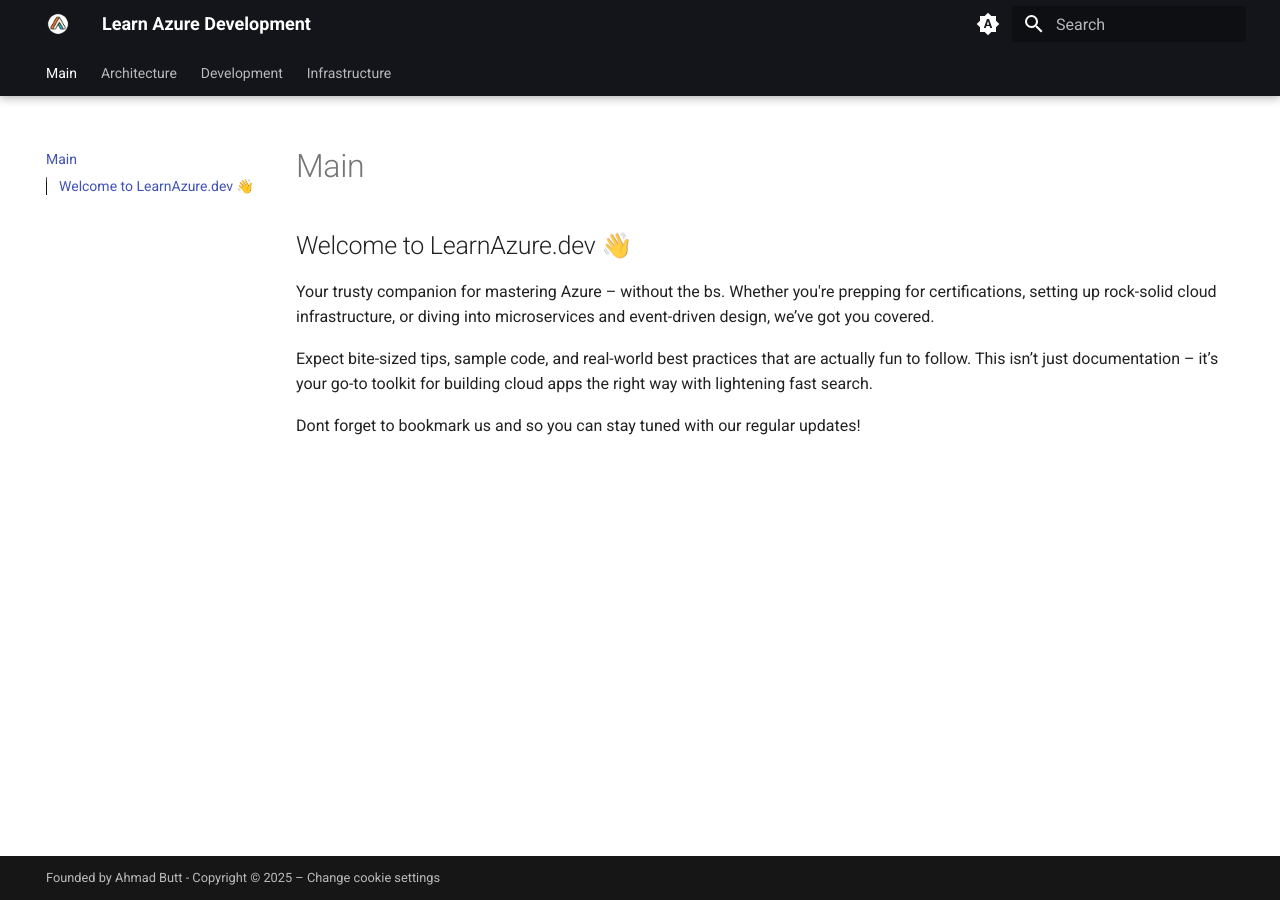
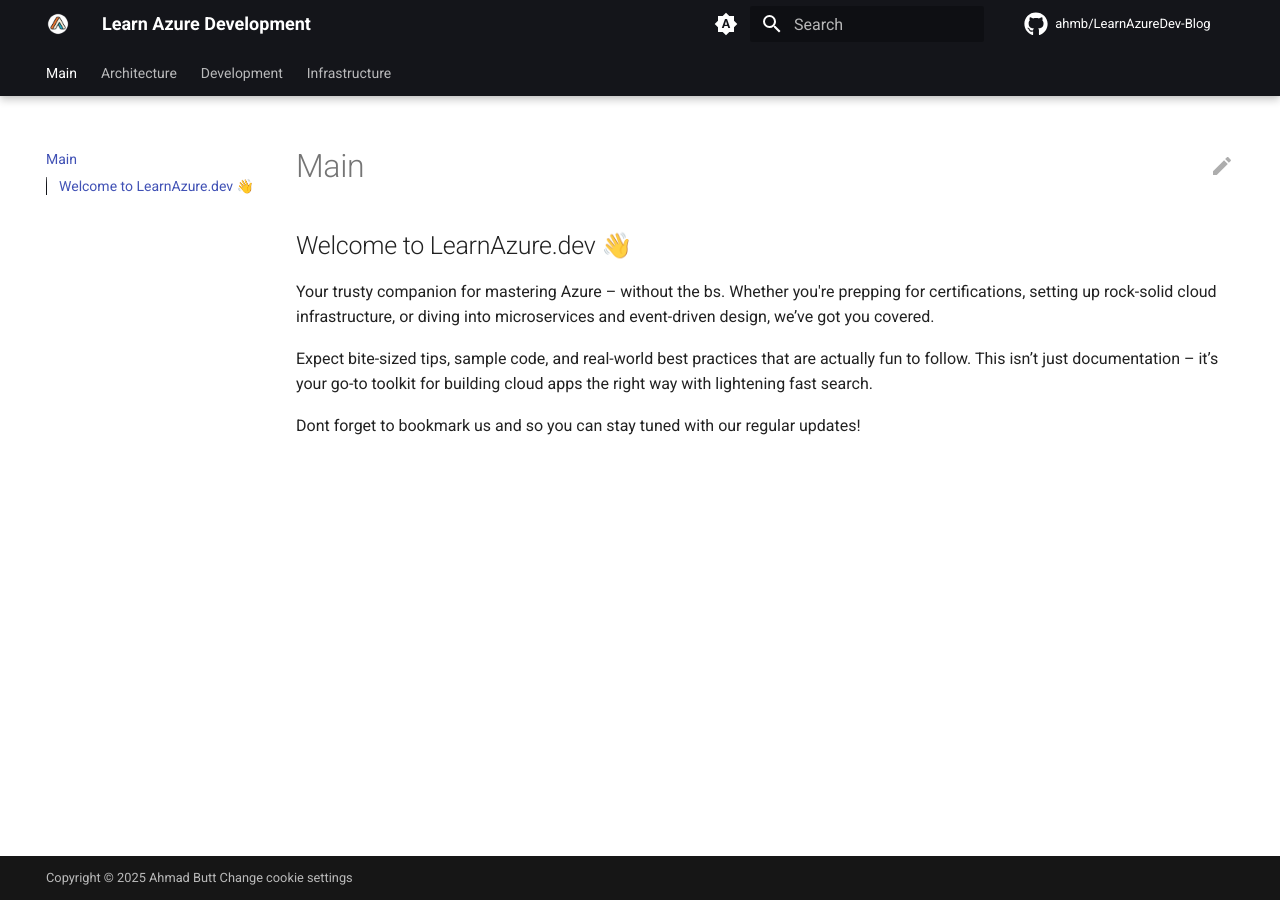
Before and after one commit to ahmb/LearnAzureDev-Blog, an MkDocs documentation site: the page built from docs/index.md, in a window 1280 px wide. Built offline with MkDocs 1.6.1 and Material for MkDocs 9.7.7, drawn with Linux system fonts in a browser that asks for light colours; plug-ins that fetch from the network failed and are left out; comment, search, counter and statistics services are not loaded.

```diff
--- a/docs/index.md
+++ b/docs/index.md
@@ -1,7 +1,6 @@
 ---
 hide:
   - path
-  -
 ---
 
 # Main
--- a/mkdocs.yml
+++ b/mkdocs.yml
@@ -1,6 +1,13 @@
 site_name: Learn Azure Development
 site_url: https://learnazure.dev
+repo_url: https://github.com/ahmb/LearnAzureDev-Blog
+repo_name: ahmb/LearnAzureDev-Blog
+edit_uri: edit/main/docs/
 theme:
+  icon:
+    repo: fontawesome/brands/github
+    edit: material/pencil
+    view: material/eye
   features:
     - navigation.instant
     - navigation.instant.progress
@@ -17,7 +24,7 @@ theme:
     - search.suggest
     - search.highlight
     - search.share
-
+    - content.action.edit
   logo: assets/images/AzureDeveloperLogo.png
   favicon: assets/images/favicon_io/favicon.ico
   name: material
@@ -63,8 +70,15 @@ extra:
       - reject
   generator: false
 copyright: >
-  Founded by Ahmad Butt - Copyright &copy; 2025 –
+  Copyright &copy; 2025 Ahmad Butt
   <a href="#__consent">Change cookie settings</a>
 plugins:
   - privacy
   - search
+  - git-revision-date-localized:
+      enable_creation_date: false
+  - git-committers:
+      repository: ahmb/LearnAzureDev-Blog
+      branch: main
+  - offline
+  - tags
```
Also changed, not shown: 1 other file.
